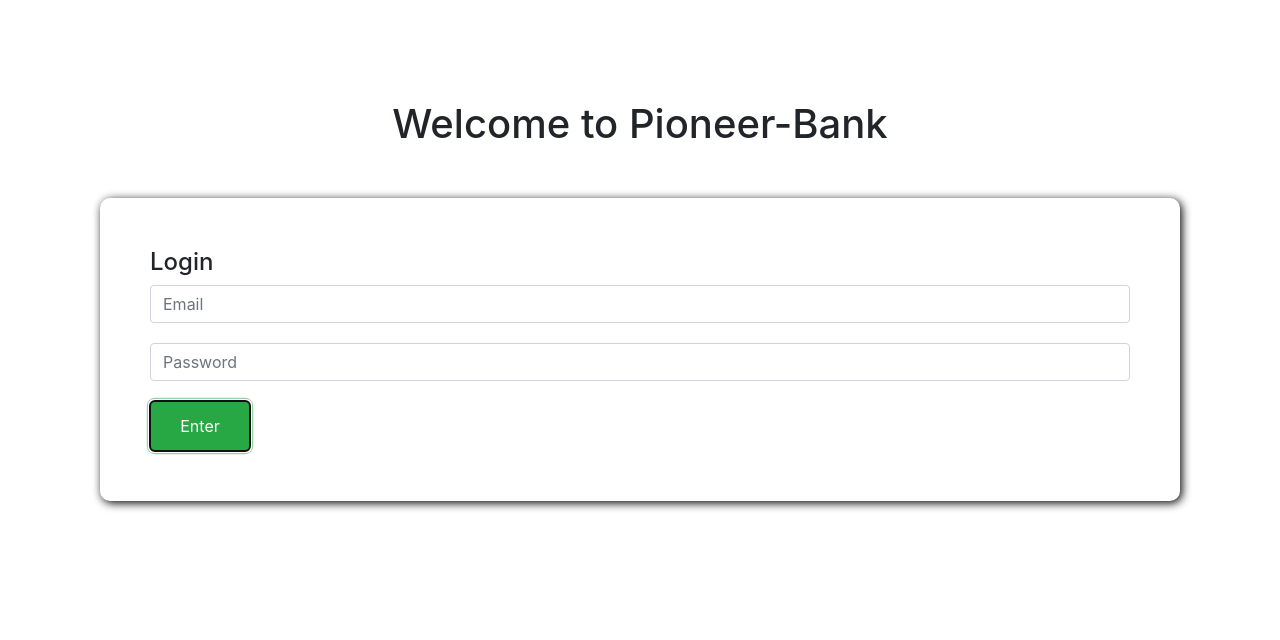
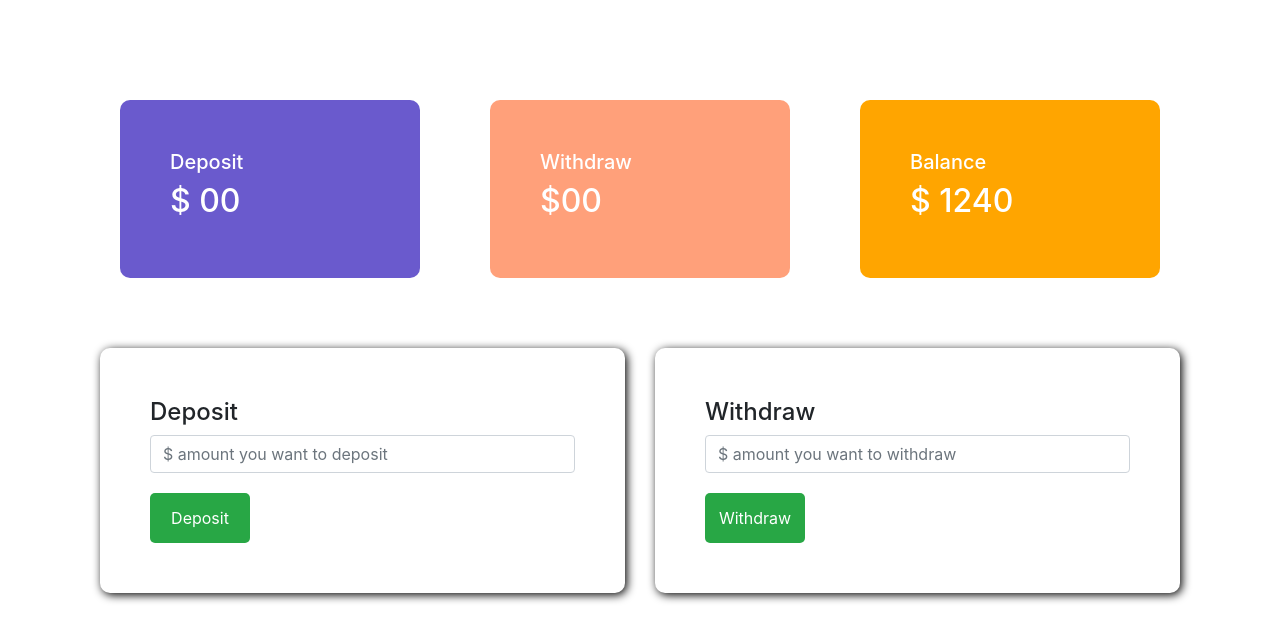
Before and after one commit to protyasha201/Bank-Project, a plain HTML site: page index.html in a window 1280 px wide. Both pictures are taken after a click on the button "Enter". Drawn offline with nearby package versions, Linux system fonts and the light colour scheme.

Commit message:
done second part

```diff
--- a/index.html
+++ b/index.html
@@ -7,21 +7,90 @@
     <title>Pioneer-Bank</title>
     <link rel="stylesheet" href="style.css">
     <link rel="stylesheet" href="https://stackpath.bootstrapcdn.com/bootstrap/4.1.3/css/bootstrap.min.css"
-    integrity="sha384-MCw98/SFnGE8fJT3GXwEOngsV7Zt27NXFoaoApmYm81iuXoPkFOJwJ8ERdknLPMO" crossorigin="anonymous">
+        integrity="sha384-MCw98/SFnGE8fJT3GXwEOngsV7Zt27NXFoaoApmYm81iuXoPkFOJwJ8ERdknLPMO" crossorigin="anonymous">
 </head>
 
 <body>
-    <div class="login-area">
+    <div id="login-area">
         <div>
             <h1 class="text-center">Welcome to Pioneer-Bank</h1>
         </div>
-        <div class="submit-area">
+        <div class="submit-area" id="login">
             <h4>Login</h4>
             <input type="text" class="form-control" placeholder="Email">
             <input type="password" class="form-control" placeholder="Password">
-            <button class="btn-success custom-button">Enter</button>
+            <button class="btn-success custom-button" id="submit">Enter</button>
         </div>
     </div>
+    <div id="transaction-area">
+        <div class="row">
+            <div class="col-md-4">
+                <div class="deposit status">
+                    <h5>Deposit</h5>
+                    <h2>$ <span id="currentDeposit">00</span></h2>
+                </div>
+            </div>
+            <div class="col-md-4">
+                <div class="withdraw status">
+                    <h5>Withdraw</h5>
+                    <h2>$00</h2>
+                </div>
+            </div>
+            <div class="col-md-4">
+                <div class="balance status">
+                    <h5>Balance</h5>
+                    <h2>$ <span id="currentBalance">1240</span></h2>
+                </div>
+            </div>
+        </div>
+        <div class="row">
+            <div class="col-md-6">
+                <div class="submit-area">
+                    <h4>Deposit</h4>
+                    <input id="depositAmount" type="text" class="form-control" placeholder="$ amount you want to deposit">
+                    <button class="btn-success custom-button" id="deposit-button">Deposit</button>
+                </div>
+            </div>
+            <div class="col-md-6">
+                <div class="submit-area">
+                    <h4>Withdraw</h4>
+                    <input type="text" class="form-control" placeholder="$ amount you want to withdraw">
+                    <button class="btn-success custom-button" id="withdraw-button">Withdraw</button>
+                </div>
+            </div>
+        </div>
+    </div>
+
+    <script>
+        const submitBtn = document.getElementById("submit");
+        submitBtn.addEventListener("click", () => {
+            const loginArea = document.getElementById('login-area');
+            loginArea.style.display = 'none';
+            const transactionArea = document.getElementById("transaction-area");
+            transactionArea.style.display = "block";
+        })
+
+        //deposit button event handler
+        const depositBtn = document.getElementById("deposit-button");
+        depositBtn.addEventListener("click", function () {
+            const depositAmount = document.getElementById("depositAmount").value;
+            const depositNumber = parseFloat(depositAmount);
+
+            updateSpanText("currentDeposit", depositNumber);
+
+            updateSpanText("currentBalance", depositNumber);
+
+
+            document.getElementById("depositAmount").value = "";
+        })
+
+        function updateSpanText(id, depositNumber){
+            const current = document.getElementById(id).innerText;
+            const currentNumber = parseFloat(current);
+            const totalAmount = currentNumber + depositNumber;
+            document.getElementById(id).innerText = totalAmount;
+        }
+    </script>
 </body>
 
 </html>
--- a/style.css
+++ b/style.css
@@ -20,3 +20,27 @@ body{
     width: 100px;
     height: 50px;
 }
+
+#transaction-area{
+    display:none;
+}
+
+.deposit{
+    background-color: slateblue;
+}
+
+.withdraw{
+    background-color: lightsalmon;
+}
+
+.balance{
+    background-color: orange;
+}
+
+.status{
+    color: white;
+    padding: 50px;
+    border-radius: 10px;
+    margin: 0px 20px;
+    margin-bottom: 20px;
+}
```
